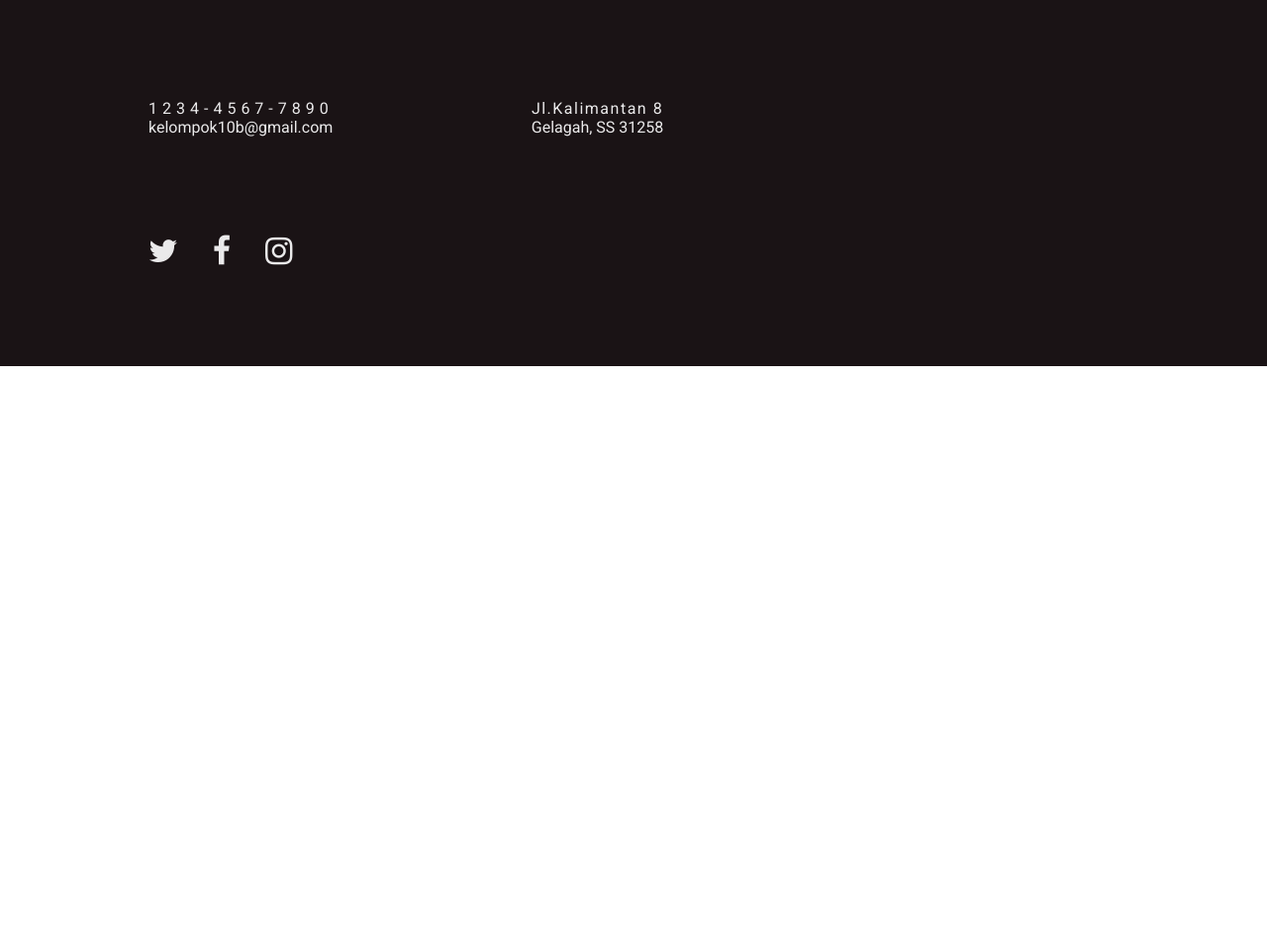
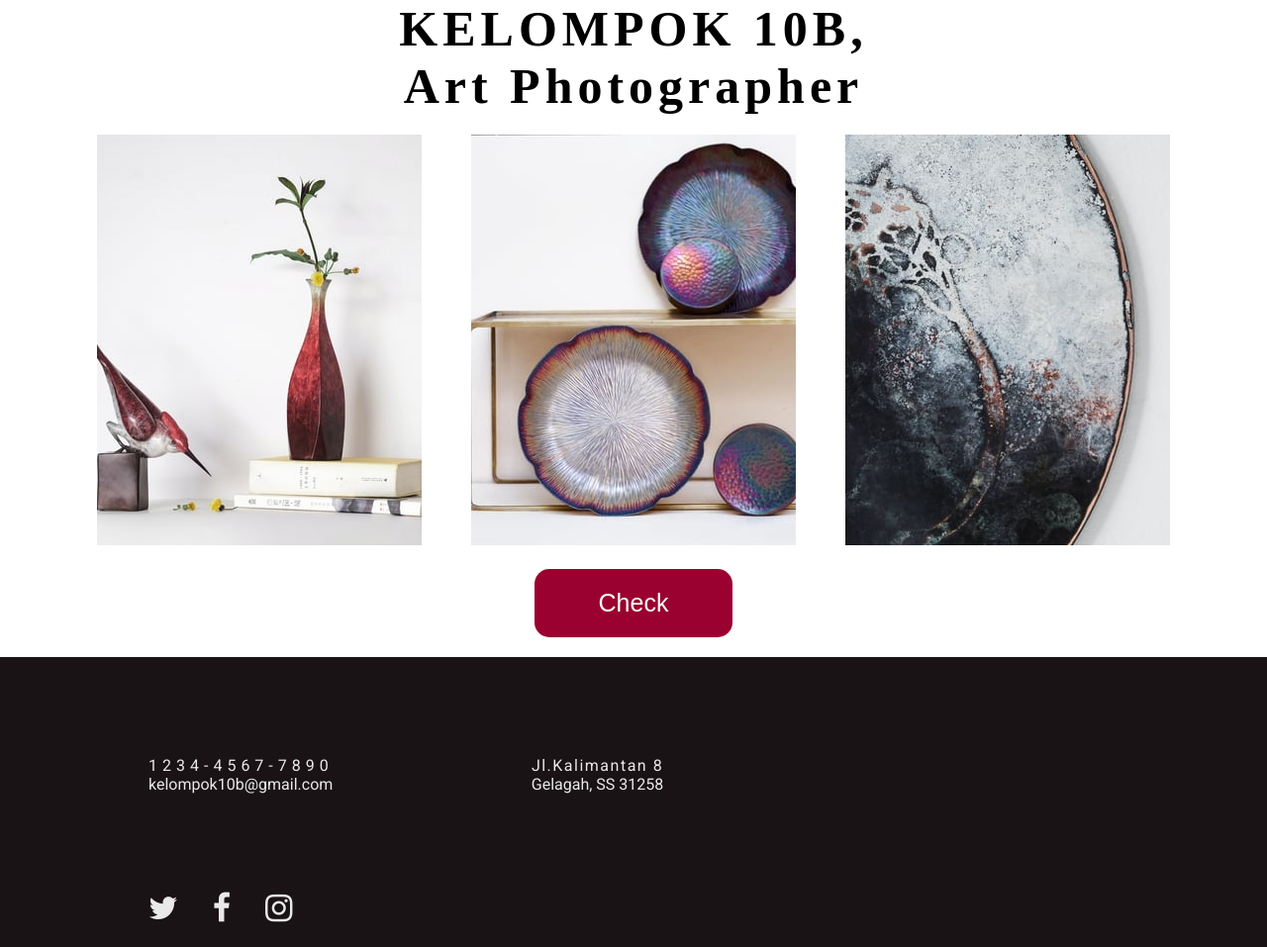
Before and after one commit to Ilmialiyah/Team10b, a plain HTML site: page Index.html in a window 1280 px wide. Shown: the whole page at 99% size. Before the commit the page ends 800 px from the top, so only its background shows below. Drawn offline with Linux system fonts and the light colour scheme.

Commit message:
Menambahkan halaman Main

```diff
--- a/Index.html
+++ b/Index.html
@@ -13,6 +13,23 @@
     <title>Document</title>
 </head>
 <body>
+    <div class="main-container">
+        <h1>KELOMPOK 10B,<br> Art Photographer</h1>
+        <div class="image">
+            <div class="image-container">
+                <img src="images/oriento-unsplash-YBgDy92bDzHKX3oy.jpg" alt="">
+            </div>
+            <div class="image-container">
+                <img src="images/oriento-unsplash-Yle75gPV40Fqzw4b.jpg" alt="">
+            </div>
+            <div class="image-container">
+                <img src="images/oriento-UvUBcqxlpic-unsplash-A3Qyr65ooDSJkK9X.jpg" alt="">
+            </div>
+        </div>
+    </div>
+    <div class="btn-container">
+        <button class="button"><span>Check </span></button>
+    </div>
     <footer>
         <div class="nomor">
             <div class="nomor-telpon">
--- a/stylesheet.css
+++ b/stylesheet.css
@@ -2,6 +2,72 @@
     margin: 0px;
     padding: 0px;
 }
+a{
+    text-decoration: none;
+    }
+    .main-container{
+        text-align: center;
+        width: 100%;
+    }
+    .main-container h1{
+        font-size: 50px;
+        letter-spacing: 5px;
+        margin-bottom: 20px;
+    }
+    .image{
+        display: flex;
+    justify-content: center;
+    align-items: center;
+    }
+    .image-container img{
+        margin: 0px 25px;
+    }
+    .btn-container {
+        display: flex;
+    justify-content: center;
+    align-items: center;
+    }
+    .button {
+        border-radius: 15px;
+        background-color: #9A0030;
+        border: none;
+        color: #FFFFFF;
+        text-align: center;
+        font-size: 25px;
+        padding: 20px;
+        width: 200px;
+        transition: all 0.5s;
+        cursor: pointer;
+        margin: 20px;
+        align-items: center;
+        display: flex;
+        justify-content: center;
+      }
+
+      .button span {
+        cursor: pointer;
+        display: inline-block;
+        position: relative;
+        transition: 0.5s;
+      }
+
+      .button span:after {
+        content: '\00bb';
+        position: absolute;
+        opacity: 0;
+        top: 0;
+        right: -20px;
+        transition: 0.5s;
+      }
+
+      .button:hover span {
+        padding-right: 25px;
+      }
+
+      .button:hover span:after {
+        opacity: 1;
+        right: 0;
+      }
 
 footer {
     background-color: #1A1315;
```
Also changed, not shown: images/oriento-UvUBcqxlpic-unsplash-A3Qyr65ooDSJkK9X.jpg (added), images/oriento-unsplash-YBgDy92bDzHKX3oy.jpg (added), images/oriento-unsplash-Yle75gPV40Fqzw4b.jpg (added).
